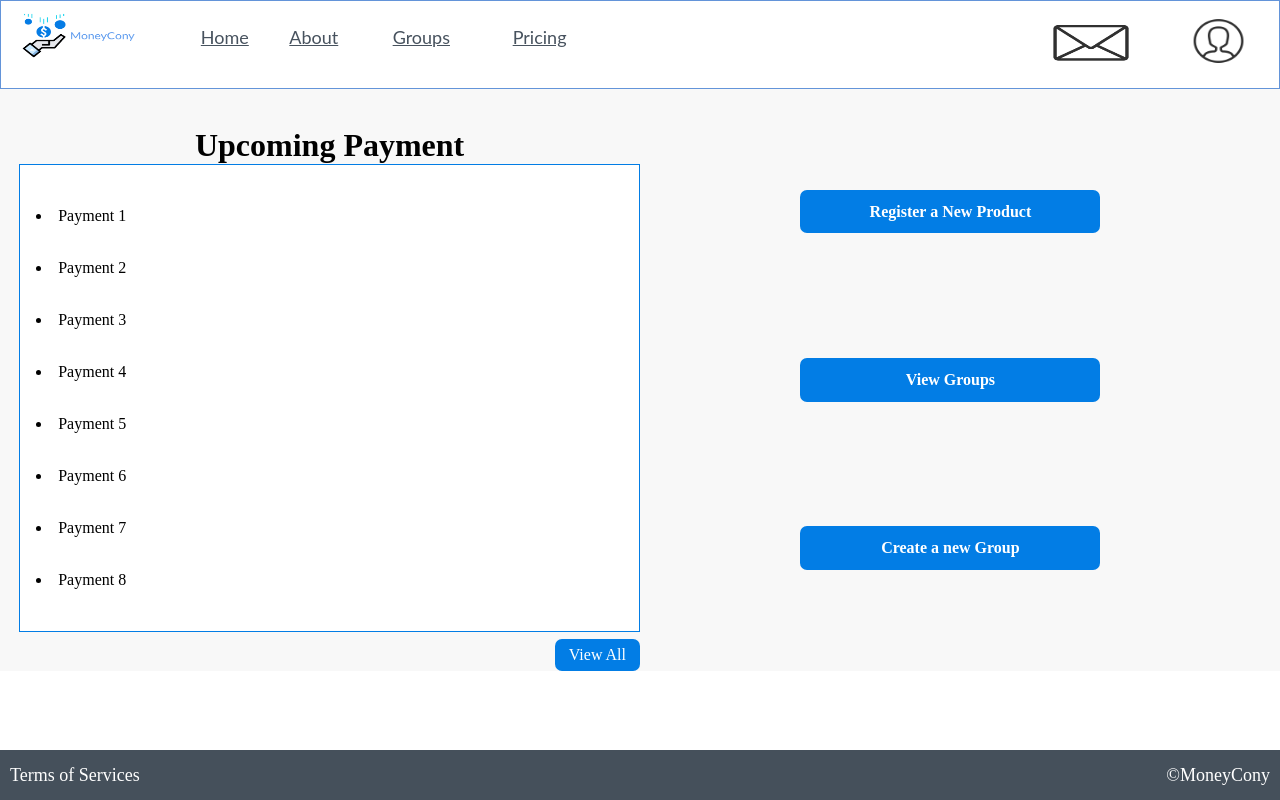
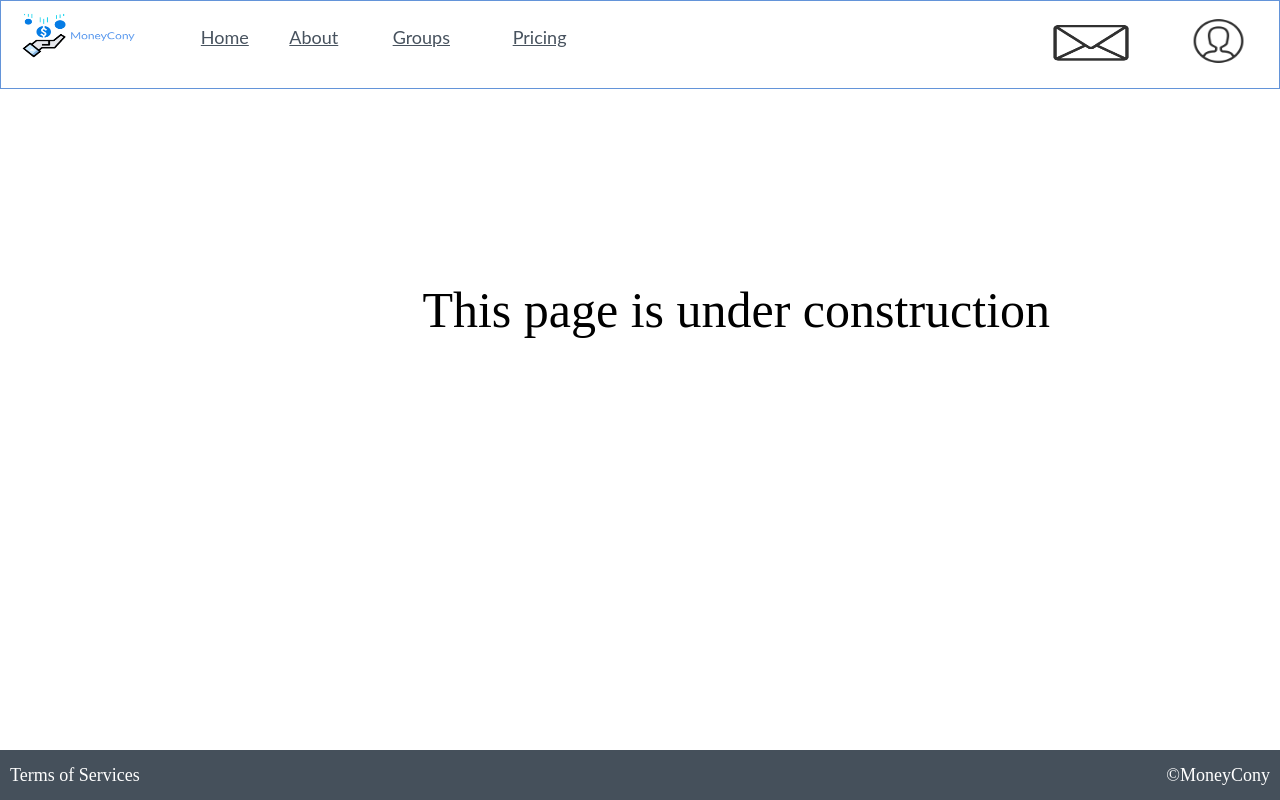
Before and after one commit to hpedireddi-1/CSC642-MoneyCony, a React (Create React App) app in the folder moneycony-website/: page /construction in a window 1280 px wide. Built offline with nearby package versions, Linux system fonts and the light colour scheme.

Commit message:
added a small detail in register new product page, and created construction phrase

```diff
--- a/moneycony-website/src/App.js
+++ b/moneycony-website/src/App.js
@@ -7,6 +7,7 @@ import Reminder from './Pages/reminder';
 import { BrowserRouter as Router, useRoutes } from 'react-router-dom';
 import CreateGroupPage from './Pages/createGroup';
 import Product from './Pages/Product';
+import Construction from './Pages/Construction';
 
 <link rel="stylesheet" href="https://cdn.jsdelivr.net/npm/bootstrap-icons@1.7.0/font/bootstrap-icons.css" />;
 
@@ -18,7 +19,8 @@ const AppRoutes = () => {
 		{ path: '/viewGroupPage', element: <ViewGroupPage /> },
 		{ path: '/reminder', element: <Reminder /> },
 		{ path: '/creategroup', element: <CreateGroupPage /> },
-		{ path: '/product', element: <Product /> }
+		{ path: '/product', element: <Product /> },
+		{ path: '/construction', element: <Construction /> }
 	]);
 	return routes;
 };
--- /dev/null
+++ b/moneycony-website/src/Pages/Construction.js
@@ -0,0 +1,15 @@
+import Header from './header';
+import Footer from './footer';
+import '../Styles/profile.css';
+
+export default function Construction() {
+    return (
+    <div>
+        <Header />
+        <div className="construction-wrapper">
+            This page is under construction
+        </div>
+        <Footer />
+    </div>
+    );
+}
--- a/moneycony-website/src/Pages/Product.js
+++ b/moneycony-website/src/Pages/Product.js
@@ -20,6 +20,7 @@ export default function Product() {
                             <option>Group Selection</option>
                             <option>Group A</option>
                             <option>Group B</option>
+                            <option>Solo Purchase</option>
                         </select>
                     </div>
                     <div>
--- a/moneycony-website/src/Pages/header.js
+++ b/moneycony-website/src/Pages/header.js
@@ -12,7 +12,7 @@ function Header() {
              <a href="/home" className="home-link">Home</a>
              <a href="/profile" className="about-link">About</a>
              <a href="/viewGroupPage" className="groups-link">Groups</a>
-             <a href="/" className="pricing-link">Pricing</a>
+             <a href="/construction" className="pricing-link">Pricing</a>
              <a href='/reminder'>
              <img className='mail-logo' alt="mail-logo" src={mail}/>
              </a>
--- a/moneycony-website/src/Pages/home.js
+++ b/moneycony-website/src/Pages/home.js
@@ -10,9 +10,9 @@ export default function Mainpage() {
                 <div className="upcomming-paymet">
                     <h1>Upcoming Payment</h1>
                     <div className="payment-list"><br/>
-                        <li>Payment 1</li><br/>
-                        <li>Payment 2</li><br/>
-                        <li>Payment 3</li><br/>
+                        <li>Payment 1: Bill owes you $10 - Due December 21 2021</li><br/>
+                        <li>Payment 2: Kathy owes you $25 - Due December 24 2021</li><br/>
+                        <li>Payment 3: You owe John $50 - Due January 3 2022</li><br/>
                         <li>Payment 4</li><br/>
                         <li>Payment 5</li><br/>
                         <li>Payment 6</li><br/>
--- a/moneycony-website/src/Pages/reminder.js
+++ b/moneycony-website/src/Pages/reminder.js
@@ -1,4 +1,3 @@
-
 import Footer from './footer';
 import Header from "./header";
 import "../Styles/style.css"
--- a/moneycony-website/src/Styles/style.css
+++ b/moneycony-website/src/Styles/style.css
@@ -259,3 +259,9 @@
 	text-decoration: none;
 	font-size: 18px;
 }
+
+.construction-wrapper {
+    font-size: 50px;
+    padding-top: 15%;
+    padding-left: 33%;
+}
```
Also changed, not shown: 1 other file (tests, documents, lock files or other folders).
